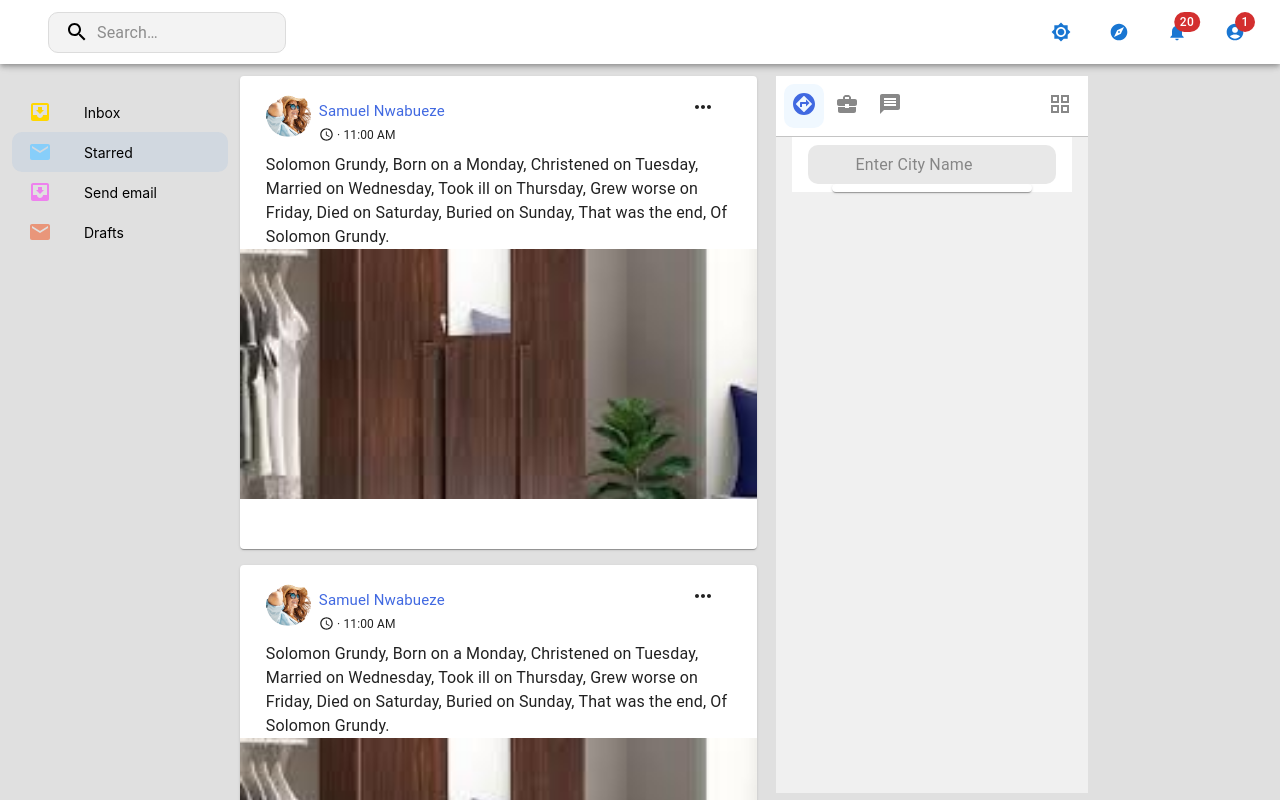
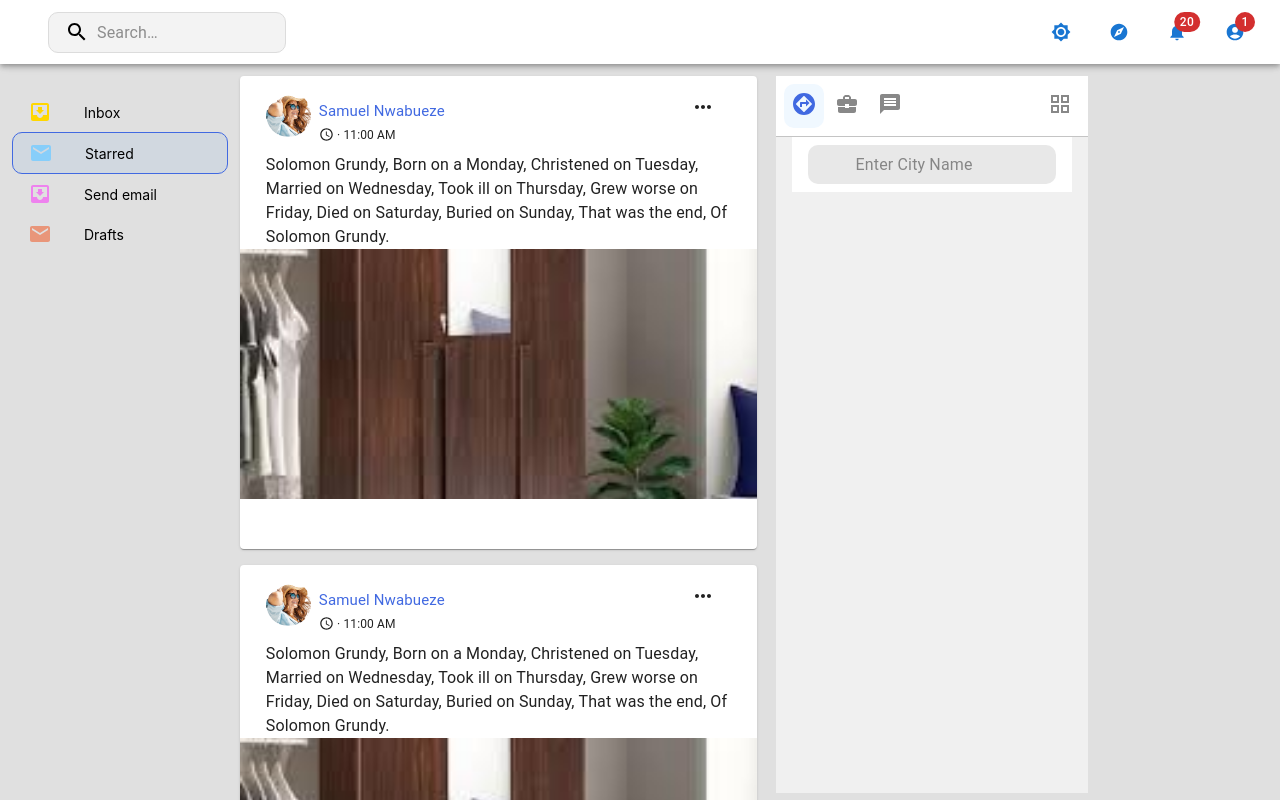
Before and after one commit to Nwabueze/tab-template, a React (Create React App) app: page / in a window 1280 px wide. Shown: the top 800 px of the page. Built offline with nearby package versions, Linux system fonts and the light colour scheme.

Commit message:
removed unwanted box shadow

```diff
--- a/src/components/City.js
+++ b/src/components/City.js
@@ -128,6 +128,7 @@ export default function City() {
             m: 0,
           }}
           component="ul"
+          style={{boxShadow:"unset"}}
         >
         {
           selectedCities.length < 1 ? null : selectedCities.map((item, index) => (
--- a/src/pages/dashboard.js
+++ b/src/pages/dashboard.js
@@ -212,7 +212,7 @@ export default function PermanentDrawerLeft() {
                     <ListItem pt={3} pb={3} button key={index}
                       selected={sideListSelectedIndex === index}
                       onClick={(event) => handleSideListItemClick(event, index)}
-                      className={ `${classes.rad5} ${classes.centered_90}` }
+                      className={ `${classes.rad5} ${classes.centered_90} ${sideListSelectedIndex === index ? classes.borderPrimary : ''}` }
                     >
                       <ListItemIcon>
                         {index % 2 === 0 ?
```
